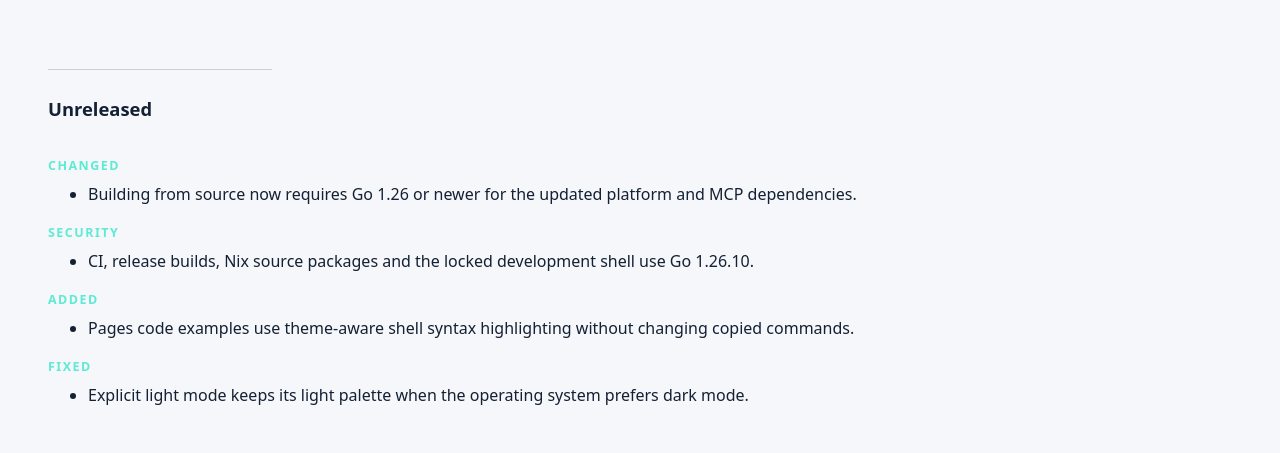
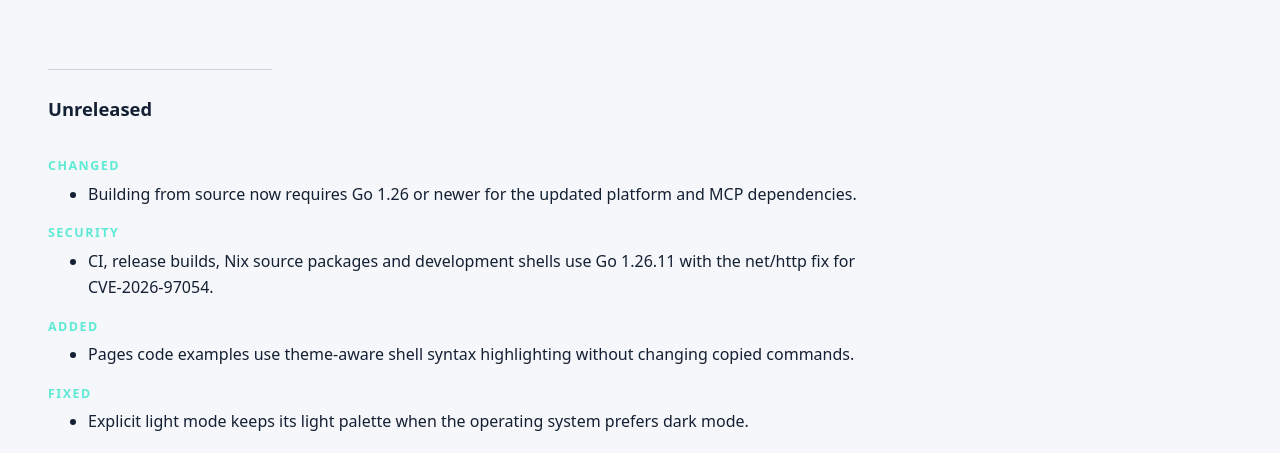
Before and after one commit to bolens/appicon, a plain HTML site: page changelog/index.html in a window 1280 px wide. Shown: the part 315-768 px from the top of the page. Drawn offline with Linux system fonts and the light colour scheme.

Commit message:
docs(pages): deploy d79ab5da52719af36cd3c64d965c927dd2489d9c

```diff
--- a/changelog/index.html
+++ b/changelog/index.html
@@ -7,7 +7,7 @@
 </ul>
 <h3>Security</h3>
 <ul>
-<li>CI, release builds, Nix source packages and the locked development shell use Go 1.26.10.</li>
+<li>CI, release builds, Nix source packages and development shells use Go 1.26.11 with the net/http fix for CVE-2026-97054.</li>
 </ul>
 <h3>Added</h3>
 <ul>
```
